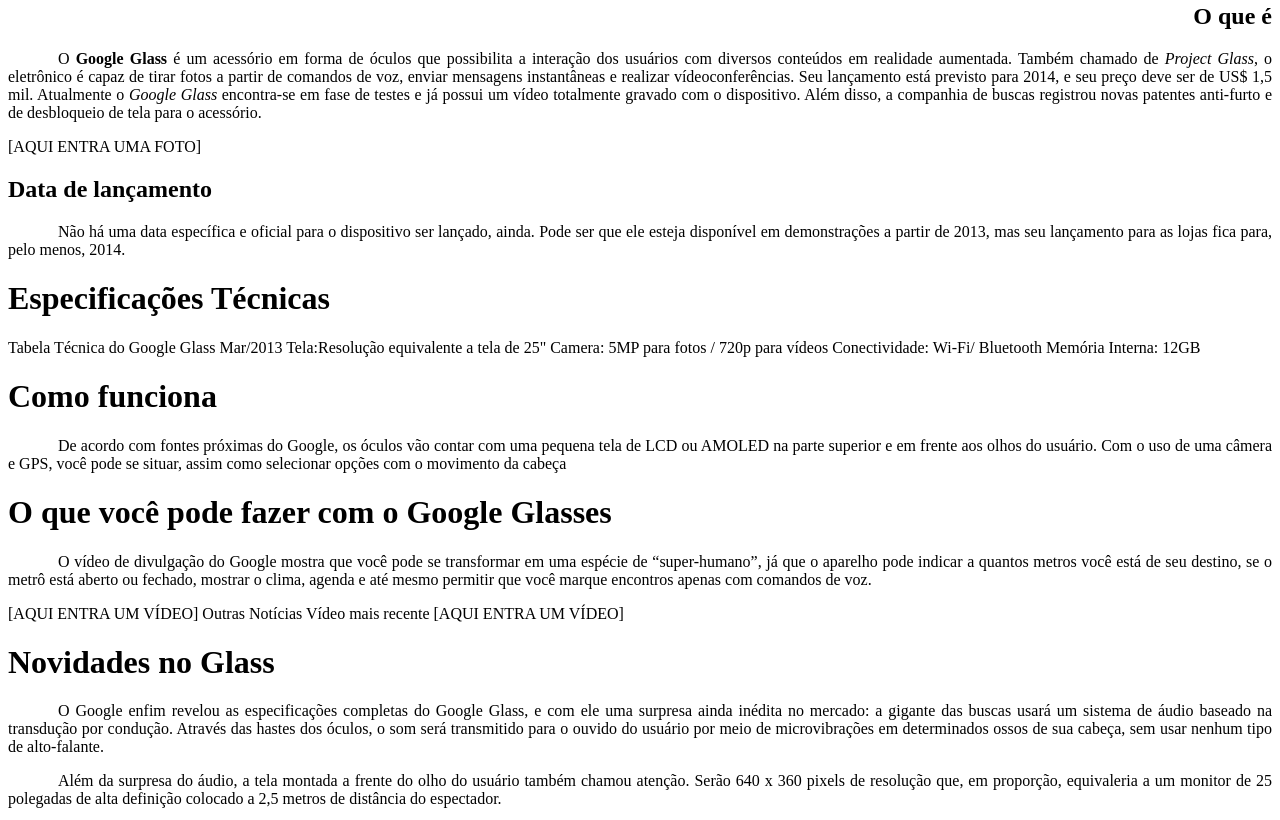
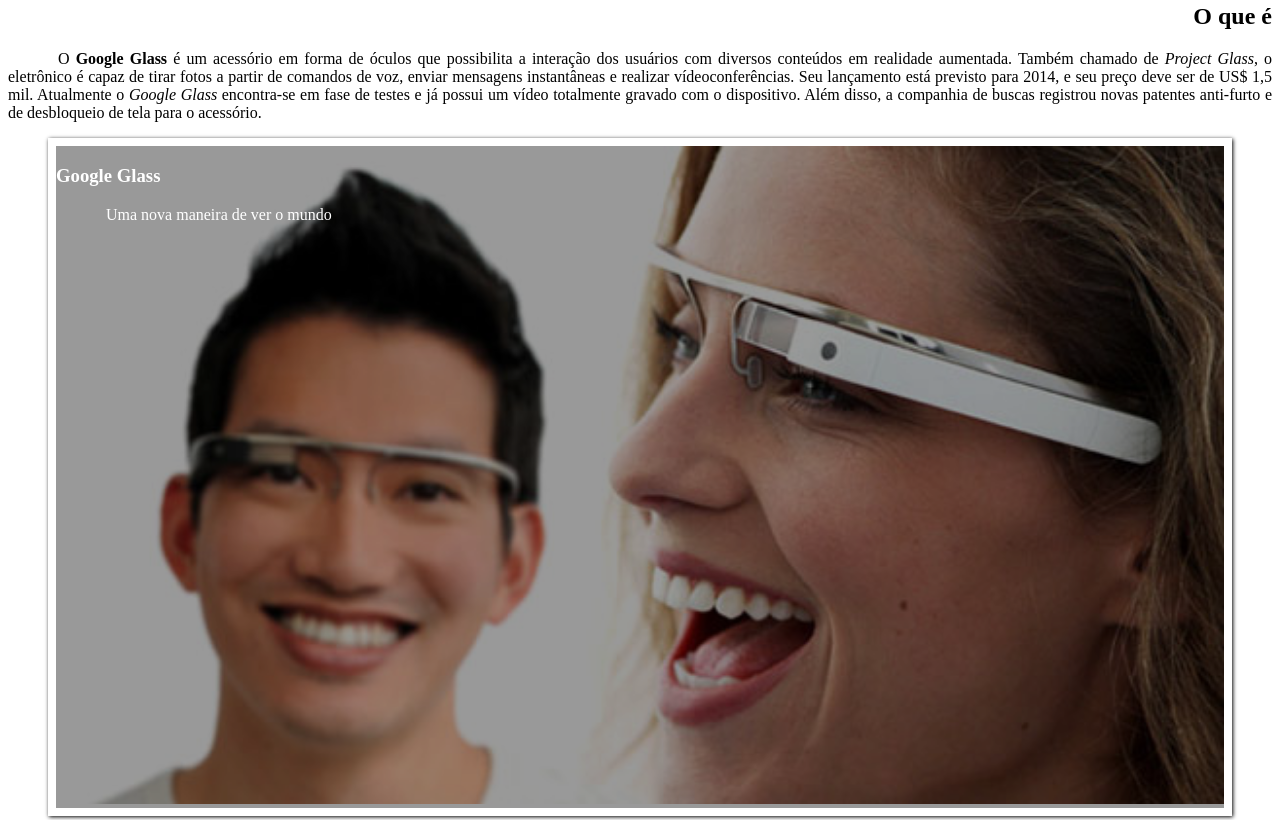
Before and after one commit to santiagoidu/Projeto-Google-Glass, a plain HTML site: page index.html in a window 1280 px wide. Shown: the part 454-1274 px from the top of the page. Drawn offline with Linux system fonts and the light colour scheme.

Commit message:
versão 0.2

```diff
--- a/_css/estilo.css
+++ b/_css/estilo.css
@@ -0,0 +1,33 @@
+@charset "UTF-8";
+
+body {
+    background-color: white;
+    color: rgba(0, 0, 0, 1);
+
+}
+
+p {
+    text-align: justify;
+    text-indent: 50px;
+}
+
+/* Formatação de imagens com legendas */
+
+figure.foto-legenda {
+    position: relative;
+   border: 8px solid rgb(255, 255, 255);
+   box-shadow:  1px 1px 4px black;
+}
+
+figure.foto-legenda img {
+    width:  100%;
+    height: 100%;
+}
+figure.foto-legenda figcaption {
+    position: absolute;
+    top:  0px;
+    background-color: rgba(0, 0, 0, 0.4);
+    color: white;
+    width: 100%;
+    height: 100%;
+}
--- a/index.html
+++ b/index.html
@@ -5,17 +5,7 @@
     <meta charset="UTF-8">
     <meta name="viewport" content="width=device-width, initial-scale=1.0">
     <title>Tudo sobre Google Glass</title>
-    <style>
-        body{
-          background-color: white;
-          color: rgba(0, 0, 0, 1);
-
-        }
-        p {
-            text-align: justify;
-            text-indent: 50px;
-        }
-    </style>
+    <link rel="stylesheet" type="text/css" href="_css/estilo.css"/>
 </head>
 
 <body id="interface">
@@ -93,7 +83,13 @@
         desbloqueio de
         tela para o acessório.</p>
 
-    [AQUI ENTRA UMA FOTO]
+    <figure class="foto-legenda">
+        <img src="_imagens/glass-quadro-homem-mulher.jpg">
+        <figcaption>
+            <h3>Google Glass</h3>
+            <p>Uma nova maneira de ver o mundo</p>
+        </figcaption>
+    </figure>
 
     <h2> Data de lançamento </h2>
     <p> Não há uma data específica e oficial para o dispositivo ser lançado, ainda. Pode ser que ele esteja disponível
```
